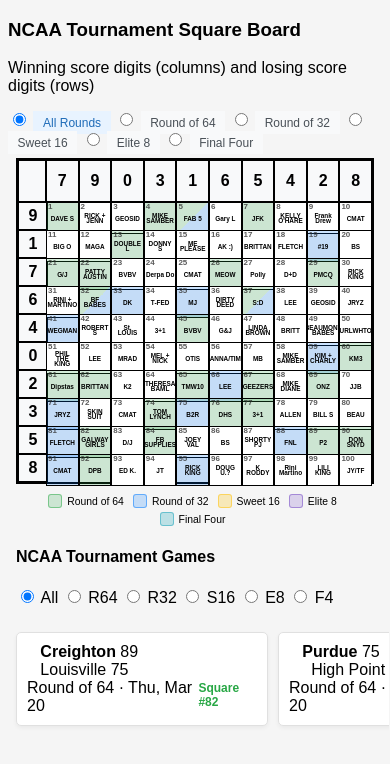
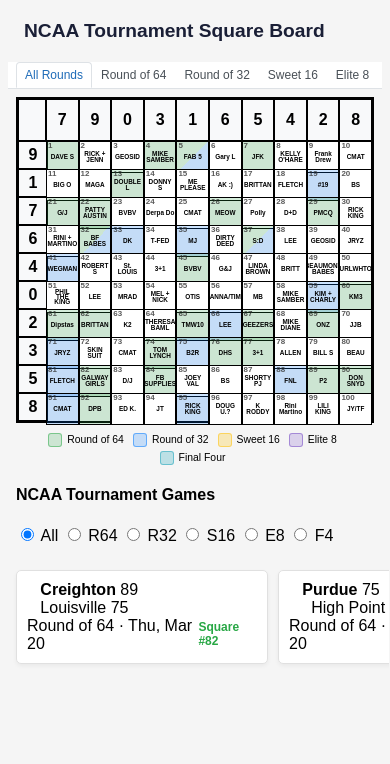
Before and after one commit to ragnaroark/ncaa-tournament-square-board, a plain HTML site: page index.html in a window 390 px wide. Drawn offline with Linux system fonts and the light colour scheme.

Commit message:
fixed square board filtering look

```diff
--- a/index.html
+++ b/index.html
@@ -14,34 +14,33 @@
                 <div class="card h-100">
                     <div class="card-header">
                         <h3 class="card-title">NCAA Tournament Square Board</h3>
-                        <div class="card-subtitle">Winning score digits (columns) and losing score digits (rows)</div>
-                        <div class="board-tabs mt-3">
-                            <div class="form-selectgroup form-selectgroup-pills">
-                                <label class="form-selectgroup-item">
-                                    <input type="radio" name="board-filter" value="all" class="form-selectgroup-input" checked>
-                                    <span class="form-selectgroup-label">All Rounds</span>
+                    </div>
+                    <div class="board-tabs">
+                        <div class="nav nav-tabs">
+                            <label class="nav-item">
+                                <input type="radio" name="board-filter" value="all" class="nav-input" checked>
+                                <span class="nav-link active">All Rounds</span>
                             </label>
-                                <label class="form-selectgroup-item">
-                                    <input type="radio" name="board-filter" value="1" class="form-selectgroup-input">
-                                    <span class="form-selectgroup-label">Round of 64</span>
+                            <label class="nav-item">
+                                <input type="radio" name="board-filter" value="1" class="nav-input">
+                                <span class="nav-link">Round of 64</span>
                             </label>
-                                <label class="form-selectgroup-item">
-                                    <input type="radio" name="board-filter" value="2" class="form-selectgroup-input">
-                                    <span class="form-selectgroup-label">Round of 32</span>
+                            <label class="nav-item">
+                                <input type="radio" name="board-filter" value="2" class="nav-input">
+                                <span class="nav-link">Round of 32</span>
                             </label>
-                                <label class="form-selectgroup-item">
-                                    <input type="radio" name="board-filter" value="3" class="form-selectgroup-input">
-                                    <span class="form-selectgroup-label">Sweet 16</span>
+                            <label class="nav-item">
+                                <input type="radio" name="board-filter" value="3" class="nav-input">
+                                <span class="nav-link">Sweet 16</span>
                             </label>
-                                <label class="form-selectgroup-item">
-                                    <input type="radio" name="board-filter" value="4" class="form-selectgroup-input">
-                                    <span class="form-selectgroup-label">Elite 8</span>
+                            <label class="nav-item">
+                                <input type="radio" name="board-filter" value="4" class="nav-input">
+                                <span class="nav-link">Elite 8</span>
                             </label>
-                                <label class="form-selectgroup-item">
-                                    <input type="radio" name="board-filter" value="5" class="form-selectgroup-input">
-                                    <span class="form-selectgroup-label">Final Four</span>
+                            <label class="nav-item">
+                                <input type="radio" name="board-filter" value="5" class="nav-input">
+                                <span class="nav-link">Final Four</span>
                             </label>
-                            </div>
                         </div>
                     </div>
                     <div class="card-body p-md-3 p-1">
--- a/styles.css
+++ b/styles.css
@@ -624,6 +624,35 @@
         margin-right: 5px;
         font-size: 0.7rem;
     }
+
+    /* Compact header styles */
+    .card-header {
+        padding: 0.75rem;
+    }
+
+    .card-title {
+        font-size: 1.2rem;
+        margin-bottom: 0.2rem;
+    }
+
+    .card-subtitle {
+        font-size: 0.8rem;
+        margin-bottom: 0.5rem;
+    }
+
+    .board-tabs {
+        margin-top: 0.5rem;
+    }
+
+    .board-tabs .form-selectgroup {
+        gap: 3px;
+    }
+
+    .board-tabs .form-selectgroup-label {
+        padding: 0.25rem 0.5rem;
+        font-size: 0.75rem;
+        min-height: 0;
+    }
 }
 
 @media (max-width: 576px) {
@@ -675,6 +704,26 @@
     /* Adjust padding between board and edge */
     #square-board {
         padding: 0;
+    }
+
+    /* Even more compact for smaller screens */
+    .card-header {
+        padding: 0.5rem;
+    }
+
+    .card-title {
+        font-size: 1.1rem;
+    }
+
+    .board-tabs .form-selectgroup-label {
+        padding: 0.2rem 0.4rem;
+        font-size: 0.7rem;
+    }
+
+    /* Make filter buttons wrap better */
+    .board-tabs .form-selectgroup {
+        gap: 2px;
+        justify-content: center;
     }
 }
 
@@ -936,27 +985,119 @@
 }
 
 /* Board tabs styles */
-.board-tabs {
-    margin-top: 15px;
+.card-header {
+    padding: 0.75rem 1rem;
+    border-bottom: none;
 }
 
-.board-tabs .form-selectgroup {
-    flex-wrap: wrap;
-    gap: 5px;
+.card-title {
+    margin: 0;
+    font-size: 1.5rem;
+    font-weight: 600;
+    color: #1a1f36;
+    padding: 0.25rem 0;
 }
 
-.board-tabs .form-selectgroup-label {
-    background-color: #f8f9fa;
-    border-color: #dee2e6;
-    color: #495057;
-    padding: 0.5rem 1rem;
-    font-size: 0.85rem;
+.board-tabs {
+    background-color: #fff;
 }
 
-.board-tabs .form-selectgroup-input:checked + .form-selectgroup-label {
-    background-color: #e8f3ff;
-    border-color: #b3d7ff;
+.board-tabs .nav-tabs {
+    display: flex;
+    flex-wrap: wrap;
+    border-bottom: 1px solid #dee2e6;
+    padding: 0 1rem;
+    margin: 0;
+    list-style: none;
+}
+
+.board-tabs .nav-item {
+    margin: 0;
+    position: relative;
+}
+
+.board-tabs .nav-input {
+    position: absolute;
+    opacity: 0;
+    cursor: pointer;
+}
+
+.board-tabs .nav-link {
+    display: block;
+    padding: 0.5rem 1rem;
+    color: #495057;
+    text-decoration: none;
+    background: none;
+    border: 1px solid transparent;
+    border-top-left-radius: 0.25rem;
+    border-top-right-radius: 0.25rem;
+    cursor: pointer;
+    transition: color 0.15s ease-in-out, background-color 0.15s ease-in-out, border-color 0.15s ease-in-out;
+}
+
+.board-tabs .nav-input:checked + .nav-link {
     color: #1e6bb8;
+    background-color: #fff;
+    border-color: #dee2e6 #dee2e6 #fff;
+    margin-bottom: -1px;
+}
+
+.board-tabs .nav-link:hover:not(.active) {
+    border-color: #e9ecef #e9ecef #dee2e6;
+    isolation: isolate;
+}
+
+/* Mobile responsive adjustments */
+@media (max-width: 768px) {
+    .card-header {
+        padding: 0.5rem 0.75rem;
+    }
+
+    .card-title {
+        font-size: 1.25rem;
+        white-space: nowrap;
+        overflow: hidden;
+        text-overflow: ellipsis;
+    }
+
+    .board-tabs .nav-tabs {
+        padding: 0 0.75rem;
+    }
+
+    .board-tabs .nav-link {
+        padding: 0.4rem 0.6rem;
+        font-size: 0.8rem;
+    }
+}
+
+@media (max-width: 576px) {
+    .card-header {
+        padding: 0.5rem;
+    }
+
+    .card-title {
+        font-size: 1.2rem;
+        padding: 0.25rem 0.5rem;
+    }
+
+    .board-tabs .nav-tabs {
+        padding: 0 0.5rem;
+        flex-wrap: nowrap;
+        overflow-x: auto;
+        -webkit-overflow-scrolling: touch;
+        -ms-overflow-style: none;
+        scrollbar-width: none;
+    }
+
+    .board-tabs .nav-tabs::-webkit-scrollbar {
+        display: none;
+    }
+
+    .board-tabs .nav-link {
+        padding: 0.3rem 0.5rem;
+        font-size: 0.75rem;
+        white-space: nowrap;
+    }
 }
 
 /* Filtered board cell styles */
@@ -967,26 +1108,3 @@
 .board-cell.filtered-in {
     opacity: 1;
 }
-
-/* Mobile responsive adjustments for board tabs */
-@media (max-width: 768px) {
-    .board-tabs .form-selectgroup {
-        gap: 3px;
-    }
-
-    .board-tabs .form-selectgroup-label {
-        padding: 0.4rem 0.8rem;
-        font-size: 0.8rem;
-    }
-}
-
-@media (max-width: 576px) {
-    .board-tabs .form-selectgroup {
-        gap: 2px;
-    }
-
-    .board-tabs .form-selectgroup-label {
-        padding: 0.3rem 0.6rem;
-        font-size: 0.75rem;
-    }
-}
```
Lines whose indentation alone changed are shown as unchanged.
